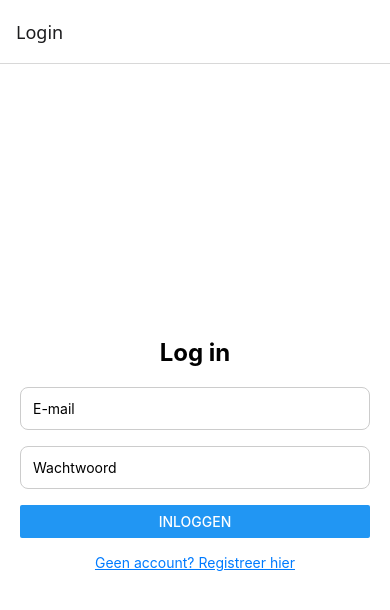
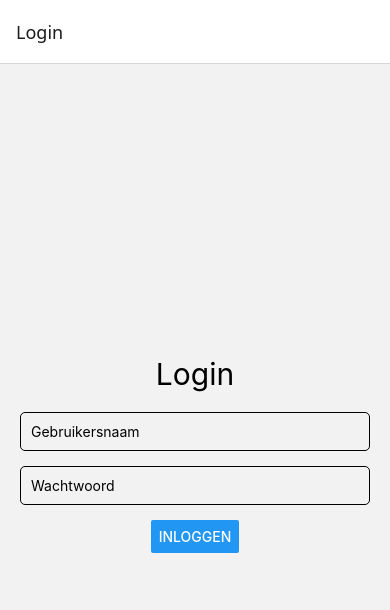
Before and after one commit to HamsterChief/Project_D, a React Native app in the folder AgendaApp/: screen /Login in a window 390 px wide. Shown: the top 610 px of the page. Built offline with nearby package versions, Linux system fonts and the light colour scheme.

Commit message:
Revert "login, register en opname bij agenda"
This reverts commit e93bb3227b756100cb1b10bc39ece958cebd5e3f.

```diff
--- a/AgendaApp/App.tsx
+++ b/AgendaApp/App.tsx
@@ -24,7 +24,6 @@ import { NavigationContainer } from '@react-navigation/native';
 import { createStackNavigator } from '@react-navigation/stack';
 import LoginScreen from './screens/Login';
 import AgendaScreen from './screens/Agenda';
-import RegisterScreen from './screens/Register';
 
 const Stack = createStackNavigator();
 
@@ -34,7 +33,6 @@ export default function App() {
       <Stack.Navigator initialRouteName="Login">
         <Stack.Screen name="Login" component={LoginScreen} />
         <Stack.Screen name="Agenda" component={AgendaScreen} />
-        <Stack.Screen name="Register" component={RegisterScreen} />
       </Stack.Navigator>
     </NavigationContainer>
   );
--- a/AgendaApp/package.json
+++ b/AgendaApp/package.json
@@ -12,20 +12,14 @@
   "dependencies": {
     "@expo/metro-runtime": "~4.0.1",
     "@react-navigation/native": "^7.1.6",
-    "@react-navigation/native-stack": "^7.3.10",
     "@react-navigation/stack": "^7.2.10",
-    "@types/react-native": "^0.72.8",
     "expo": "~52.0.46",
-    "expo-av": "~15.0.2",
     "expo-status-bar": "~2.0.1",
-    "firebase": "^11.6.0",
     "react": "18.3.1",
     "react-dom": "18.3.1",
     "react-native": "0.76.9",
     "react-native-gesture-handler": "^2.25.0",
     "react-native-reanimated": "^3.17.4",
-    "react-native-safe-area-context": "^5.4.0",
-    "react-native-screens": "^4.10.0",
     "react-native-web": "~0.19.13"
   },
   "devDependencies": {
--- a/AgendaApp/screens/Agenda.tsx
+++ b/AgendaApp/screens/Agenda.tsx
@@ -1,134 +1,38 @@
-import React, { useState, useEffect } from 'react';
+// src/screens/AgendaScreen.tsx
+import React from 'react';
 import { View, Text, FlatList, Button, StyleSheet } from 'react-native';
-import { Audio } from 'expo-av';
 
 type Appointment = {
   id: string;
   title: string;
   date: string;
-  audioUri?: string;
 };
 
-const initialAppointments: Appointment[] = [
+const appointments: Appointment[] = [
   { id: '1', title: 'Meeting met Taha', date: '2025-04-24 14:00' },
   { id: '2', title: 'Chillen met Henk', date: '2025-04-25 09:30' },
   { id: '3', title: 'Lunch met team', date: '2025-04-26 12:00' },
 ];
 
 const AgendaScreen = () => {
-  const [appointments, setAppointments] = useState<Appointment[]>(initialAppointments);
-  const [recording, setRecording] = useState<Audio.Recording | null>(null);
-  const [sound, setSound] = useState<Audio.Sound | null>(null);
-
-  useEffect(() => {
-    return sound
-      ? () => {
-          sound.unloadAsync();
-        }
-      : undefined;
-  }, [sound]);
-
-  const startRecording = async () => {
-    try {
-      const permission = await Audio.requestPermissionsAsync();
-      if (permission.status !== 'granted') {
-        alert('Microfoon toestemming is nodig om op te nemen!');
-        return;
-      }
-
-      await Audio.setAudioModeAsync({
-        allowsRecordingIOS: true,
-        playsInSilentModeIOS: true,
-      });
-
-      const recordingOptions: Audio.RecordingOptions = {
-        android: {
-          extension: '.m4a',
-          outputFormat: Audio.RECORDING_OPTION_ANDROID_OUTPUT_FORMAT_MPEG_4,
-          audioEncoder: Audio.RECORDING_OPTION_ANDROID_AUDIO_ENCODER_AAC,
-          sampleRate: 44100,
-          numberOfChannels: 2,
-          bitRate: 128000,
-        },
-        ios: {
-          extension: '.caf',
-          audioQuality: Audio.RECORDING_OPTION_IOS_AUDIO_QUALITY_HIGH,
-          sampleRate: 44100,
-          numberOfChannels: 2,
-          bitRate: 128000,
-          linearPCMBitDepth: 16,
-          linearPCMIsBigEndian: false,
-          linearPCMIsFloat: false,
-        },
-        web: {
-          mimeType: 'audio/webm',
-          bitsPerSecond: 128000,
-        },
-      };
-
-      const { recording } = await Audio.Recording.createAsync(recordingOptions);
-      setRecording(recording);
-    } catch (err) {
-      console.error('Fout bij opnemen', err);
-    }
-  };
-
-  const stopRecording = async () => {
-    if (!recording) return;
-
-    await recording.stopAndUnloadAsync();
-    const uri = recording.getURI();
-
-    // Voeg de nieuwe opname toe als nieuwe afspraak
-    setAppointments((prev) => [
-      ...prev,
-      {
-        id: (prev.length + 1).toString(),
-        title: `Opname ${new Date().toLocaleTimeString()}`,
-        date: new Date().toLocaleString(),
-        audioUri: uri || undefined,
-      },
-    ]);
-
-    setRecording(null);
-    console.log('Audio opgeslagen bij:', uri);
-  };
-
-  const playRecording = async (uri: string) => {
-    const { sound } = await Audio.Sound.createAsync({ uri });
-    setSound(sound);
-    await sound.setVolumeAsync(1.0); // volume op maximaal
-    await sound.playAsync();
+  const showReminder = (appointment: Appointment) => {
+    alert(`Herinnering:\nJe hebt een afspraak met ${appointment.title} op ${appointment.date}`);
   };
 
   return (
     <View style={styles.container}>
       <Text style={styles.title}>Mijn Afspraken</Text>
-
       <FlatList
         data={appointments}
         renderItem={({ item }) => (
           <View style={styles.item}>
             <Text style={styles.text}>{item.title}</Text>
             <Text style={styles.text}>{item.date}</Text>
-            <Button
-              title="Herinnering"
-              onPress={() => alert(`Herinnering voor ${item.title}`)}
-            />
-            {item.audioUri && (
-              <Button title="Afspelen" onPress={() => playRecording(item.audioUri!)} />
-            )}
+            <Button title="Herinnering" onPress={() => showReminder(item)} />
           </View>
         )}
         keyExtractor={(item) => item.id}
       />
-
-      <View style={styles.audioControls}>
-        <Button
-          title={recording ? 'Stop opname' : 'Start opname'}
-          onPress={recording ? stopRecording : startRecording}
-        />
-      </View>
     </View>
   );
 };
@@ -153,10 +57,6 @@ const styles = StyleSheet.create({
   text: {
     marginBottom: 5,
   },
-  audioControls: {
-    marginTop: 30,
-    gap: 10,
-  },
 });
 
 export default AgendaScreen;
--- a/AgendaApp/screens/Login.tsx
+++ b/AgendaApp/screens/Login.tsx
@@ -1,69 +1,48 @@
 import React, { useState } from 'react';
-import { View, Text, TextInput, Button, StyleSheet, Alert } from 'react-native';
+import { View, Text, TextInput, Button, StyleSheet } from 'react-native';
 import { signInWithEmailAndPassword } from 'firebase/auth';
 import { auth } from '../firebaseConfig';
-import { useNavigation } from '@react-navigation/native';
 
-const LoginScreen = () => {
-  const navigation = useNavigation();
-  const [email, setEmail] = useState('');
+const LoginScreen = ({ navigation }: any) => {
+  const [username, setUsername] = useState('');
   const [password, setPassword] = useState('');
 
-  const validateEmail = (email: string) => /\S+@\S+\.\S+/.test(email);
-  const validatePassword = (password: string) => password.length >= 6;
+  // const handleLogin = () => {
+  //   // Simpel login voorbeeld
+  //   if (username === 'a' && password === 'a') {
+  //     // Als inloggen succesvol is, navigeer naar de agenda
+  //     navigation.navigate('Agenda');
+  //   } else {
+  //     alert('Verkeerde inloggegevens!');
+  //   }
+  // };
 
   const handleLogin = async () => {
-    if (!validateEmail(email)) {
-      Alert.alert('Ongeldig e-mailadres', 'Voer een geldig e-mailadres in.');
-      return;
-    }
-
-    if (!validatePassword(password)) {
-      Alert.alert('Wachtwoord te kort', 'Je wachtwoord moet minstens 6 tekens bevatten.');
-      return;
-    }
-
     try {
-      await signInWithEmailAndPassword(auth, email, password);
+      await signInWithEmailAndPassword(auth, username, password);
       navigation.navigate('Agenda');
     } catch (error: any) {
-      console.log('Login error:', error);
-
-      // Specifieke Firebase foutcodes
-      if (error.code === 'auth/user-not-found') {
-        Alert.alert('Gebruiker niet gevonden', 'Er bestaat geen account met dit e-mailadres.');
-      } else if (error.code === 'auth/wrong-password') {
-        Alert.alert('Wachtwoord onjuist', 'Het wachtwoord dat je hebt ingevoerd is niet correct.');
-      } else if (error.code === 'auth/invalid-email') {
-        Alert.alert('Ongeldig e-mailadres', 'Het ingevoerde e-mailadres is ongeldig.');
-      } else {
-        Alert.alert('Inloggen mislukt', 'Er ging iets fout. Probeer opnieuw.');
-      }
+      alert(error.message);
     }
   };
 
   return (
     <View style={styles.container}>
-      <Text style={styles.title}>Log in</Text>
+      <Text style={styles.header}>Login</Text>
       <TextInput
-        placeholder="E-mail"
-        value={email}
-        onChangeText={setEmail}
         style={styles.input}
-        autoCapitalize="none"
-        keyboardType="email-address"
+        placeholder="Gebruikersnaam"
+        value={username}
+        onChangeText={setUsername}
       />
       <TextInput
+        style={styles.input}
         placeholder="Wachtwoord"
+        secureTextEntry
         value={password}
         onChangeText={setPassword}
-        style={styles.input}
-        secureTextEntry
       />
       <Button title="Inloggen" onPress={handleLogin} />
-      <Text style={styles.registerLink} onPress={() => navigation.navigate('Register')}>
-        Geen account? Registreer hier
-      </Text>
     </View>
   );
 };
@@ -71,28 +50,20 @@ const LoginScreen = () => {
 const styles = StyleSheet.create({
   container: {
     flex: 1,
+    justifyContent: 'center',
+    alignItems: 'center',
     padding: 20,
-    justifyContent: 'center',
-    backgroundColor: '#fff',
   },
-  title: {
-    fontSize: 24,
+  header: {
+    fontSize: 30,
     marginBottom: 20,
-    textAlign: 'center',
-    fontWeight: 'bold',
   },
   input: {
+    width: '100%',
+    padding: 10,
+    marginBottom: 15,
     borderWidth: 1,
-    borderColor: '#ccc',
-    borderRadius: 8,
-    padding: 12,
-    marginBottom: 16,
-  },
-  registerLink: {
-    marginTop: 16,
-    textAlign: 'center',
-    color: '#007BFF',
-    textDecorationLine: 'underline',
+    borderRadius: 5,
   },
 });
 
--- a/AgendaApp/screens/Register.tsx
+++ /dev/null
@@ -1,73 +0,0 @@
-import React, { useState } from 'react';
-import { View, Text, TextInput, Button, StyleSheet, Alert } from 'react-native';
-import { createUserWithEmailAndPassword } from 'firebase/auth';
-import { auth } from '../firebaseConfig';
-import { NativeStackNavigationProp } from '@react-navigation/native-stack';
-import { RootStackParamList } from '../types';
-import { useNavigation } from '@react-navigation/native';
-
-type RegisterScreenNavigationProp = NativeStackNavigationProp<RootStackParamList, 'Register'>;
-
-const RegisterScreen: React.FC = () => {
-  const navigation = useNavigation<RegisterScreenNavigationProp>();
-
-  const [email, setEmail] = useState('');
-  const [password, setPassword] = useState('');
-
-  const handleRegister = async () => {
-    try {
-      const userCredential = await createUserWithEmailAndPassword(auth, email, password);
-      const user = userCredential.user;
-      Alert.alert('Welkom!', `Gebruiker geregistreerd: ${user.email}`);
-      navigation.navigate('Login');
-    } catch (error: any) {
-      Alert.alert('Registratie mislukt', error.message);
-    }
-  };
-
-  return (
-    <View style={styles.container}>
-      <Text style={styles.title}>Registreer</Text>
-      <TextInput
-        placeholder="E-mail"
-        value={email}
-        onChangeText={setEmail}
-        style={styles.input}
-        keyboardType="email-address"
-        autoCapitalize="none"
-      />
-      <TextInput
-        placeholder="Wachtwoord"
-        value={password}
-        onChangeText={setPassword}
-        style={styles.input}
-        secureTextEntry
-      />
-      <Button title="Registreren" onPress={handleRegister} />
-    </View>
-  );
-};
-
-const styles = StyleSheet.create({
-  container: {
-    padding: 20,
-    flex: 1,
-    justifyContent: 'center',
-    backgroundColor: '#fff',
-  },
-  title: {
-    fontSize: 24,
-    marginBottom: 20,
-    fontWeight: 'bold',
-    textAlign: 'center',
-  },
-  input: {
-    borderWidth: 1,
-    borderColor: '#ccc',
-    borderRadius: 8,
-    padding: 12,
-    marginBottom: 16,
-  },
-});
-
-export default RegisterScreen;
--- a/AgendaApp/types.ts
+++ /dev/null
@@ -1,4 +0,0 @@
-export type RootStackParamList = {
-    Login: undefined;
-    Register: undefined;
-  };
```
Also changed, not shown: 2 other files (tests, documents, lock files or other folders).
